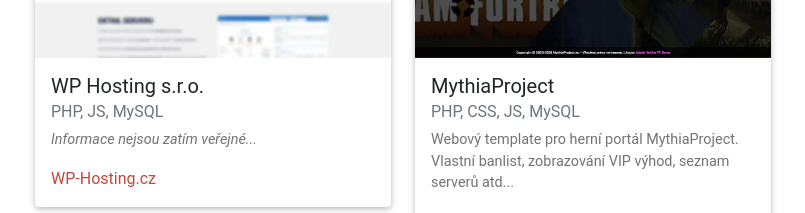
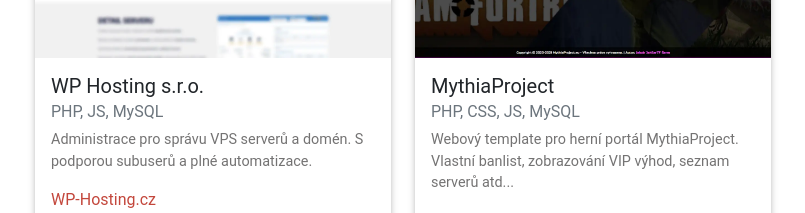
Before and after one commit to JakSar77/JakubSarm.eu, an Angular app: page / in a window 1280 px wide. Shown: the part 2100-2313 px from the top of the page, without its empty margins (237-1042 px from the left). Built offline with nearby package versions, Linux system fonts and the light colour scheme; what mdb-angular-ui-kit would draw is missing.

Commit message:
Update home.component.html

```diff
--- a/src/app/home/home.component.html
+++ b/src/app/home/home.component.html
@@ -135,9 +135,9 @@
                         <h5 class="card-title">WP Hosting s.r.o.</h5>
                         <h6 class="card-subtitle mb-2 text-muted">PHP, JS, MySQL</h6>
                         <p class="card-text">
-                            <em>Informace nejsou zatím veřejné...</em>
+                            Administrace pro správu VPS serverů a domén. S podporou subuserů a plné automatizace.
                         </p>
-                        <a href="https://www.wp-hosting.cz/" class="card-link">WP-Hosting.cz</a>
+                        <a href="https://www.wp-hosting.cz/administrace-serveru/" class="card-link">WP-Hosting.cz</a>
                     </div>
                 </div>
             </div>
```
